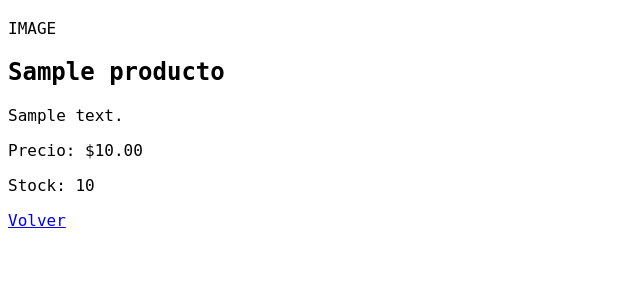
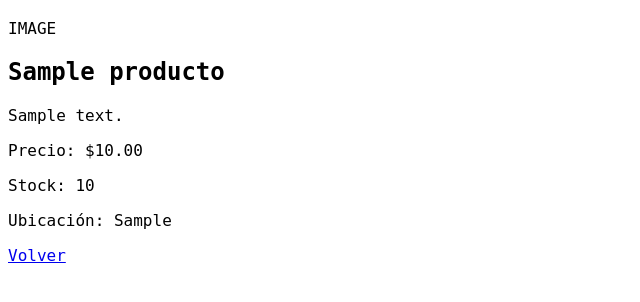
Before and after one commit to wfarelt/proformas, a Django app: page /producto/1/ in a window 1280 px wide. Shown: the part 27-329 px from the top of the page, without its empty margins (0-640 px from the left). Run offline with Django 4.2, Linux system fonts and the light colour scheme; tables that the repository leaves empty hold one stand-in row (values such as "Sample post"); some libraries are stand-ins or nearby versions; some web fonts are replaced.

Commit message:
add location of product

```diff
--- a/core/forms.py
+++ b/core/forms.py
@@ -6,18 +6,20 @@ from .models import Producto, Cliente
 class ProductoForm(forms.ModelForm):
     class Meta:
         model = Producto
-        fields = ['nombre', 'descripcion', 'stock', 'precio']
+        fields = ['nombre', 'descripcion', 'stock', 'precio', 'location']
         labels = {
             'nombre': 'Nombre',
             'descripcion': 'Descripción',
             'stock': 'Stock',
             'precio': 'Precio',
+            'location': 'Ubicación',
         }
         widgets = {
             'nombre': forms.TextInput(attrs={'class': 'form-control'}),
             'descripcion': forms.Textarea(attrs={'class': 'form-control'}),
             'stock': forms.NumberInput(attrs={'class': 'form-control'}), # 'type': 'number
             'precio': forms.NumberInput(attrs={'class': 'form-control'}),
+            'location': forms.TextInput(attrs={'class': 'form-control'}),
         }
 
 # CREAR UN FORMULARIO PARA CLIENTE
--- a/core/models.py
+++ b/core/models.py
@@ -8,6 +8,7 @@ class Producto(models.Model):
     descripcion = models.TextField(blank=True, null=True)
     precio = models.DecimalField(max_digits=10, decimal_places=2)
     stock = models.PositiveIntegerField(default=0, blank=True, null=True)
+    location = models.CharField(max_length=10, blank=True, null=True)
 
     def __str__(self):
         return self.nombre
--- a/core/templates/core/product_detail.html
+++ b/core/templates/core/product_detail.html
@@ -16,6 +16,7 @@
             <p>{{ producto.descripcion }}</p>
             <p>Precio: ${{ producto.precio }}</p>
             <p>Stock: {{ producto.stock }}</p>
+            <p>Ubicación: {{ producto.location }}</p>
             <a href="{% url 'productos_list' %}" class="btn btn-primary">Volver</a>
         </div>
     </div>
```
Also changed, not shown: core/migrations/0006_producto_location.py (added).
